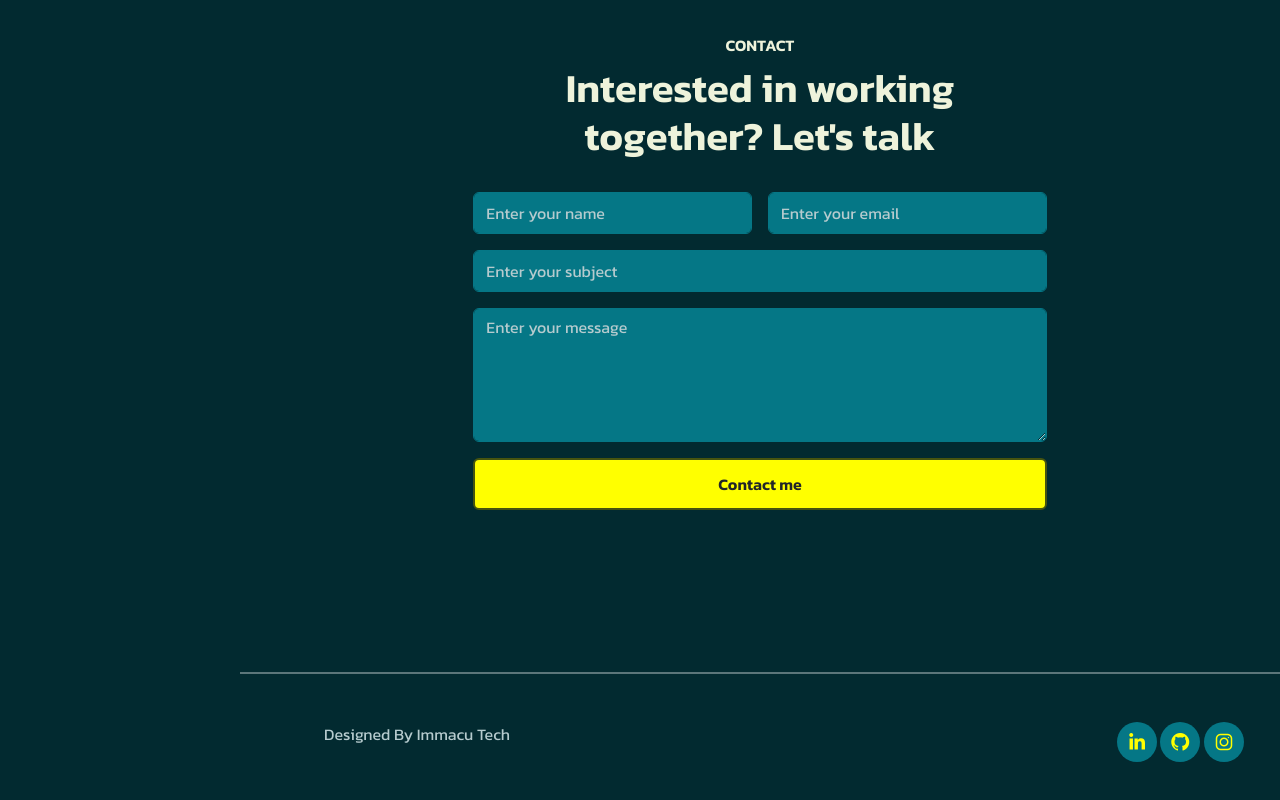
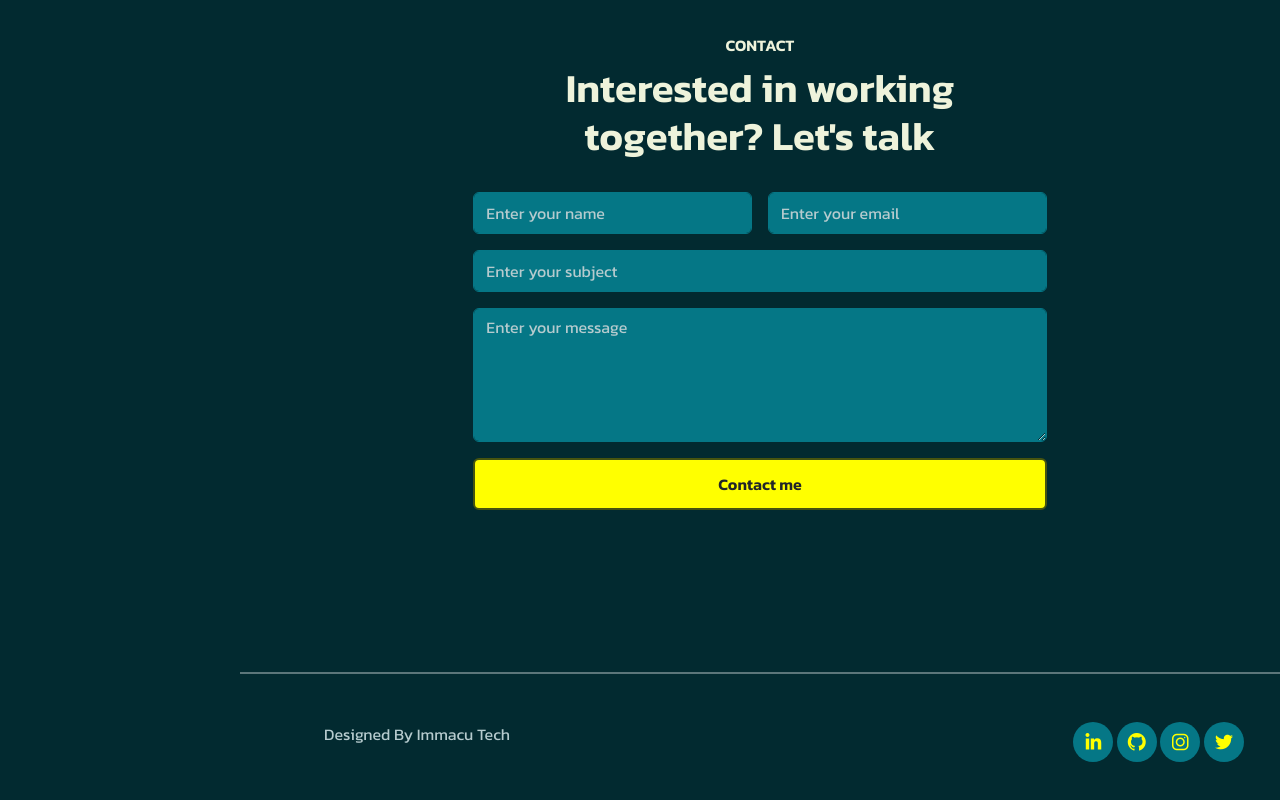
Before and after one commit to WALTERMUGEND/Wasonga-Capstone, a plain HTML site: page index.html in a window 1280 px wide. Shown: the part 5060-5860 px from the top of the page. Drawn offline with Linux system fonts and the light colour scheme; a web font is replaced by a local one.

Commit message:
Update index.html

```diff
--- a/index.html
+++ b/index.html
@@ -523,6 +523,7 @@
               <a href="https://www.linkedin.com/in/immaculate-namano-4467072bb?utm_source=share&utm_campaign=share_via&utm_content=profile&utm_medium=android_app"><i class="lab la-linkedin-in"></i></a>
               <a href="https://github.com/macutewesnam12"><i class="lab la-github"></i></a>
               <a href="https://www.instagram.com/.macute?igsh=MTZpODduNTVjdmZoaQ=="><i class="lab la-instagram"></i></a>
+              <a href="https://x.com/MaCute80710895?t=PqAvkzXy7sbdectEf3Qmow&s=09"><i class="lab la-twitter"></i></a>
             </div>
           </div>
         </div>
```
